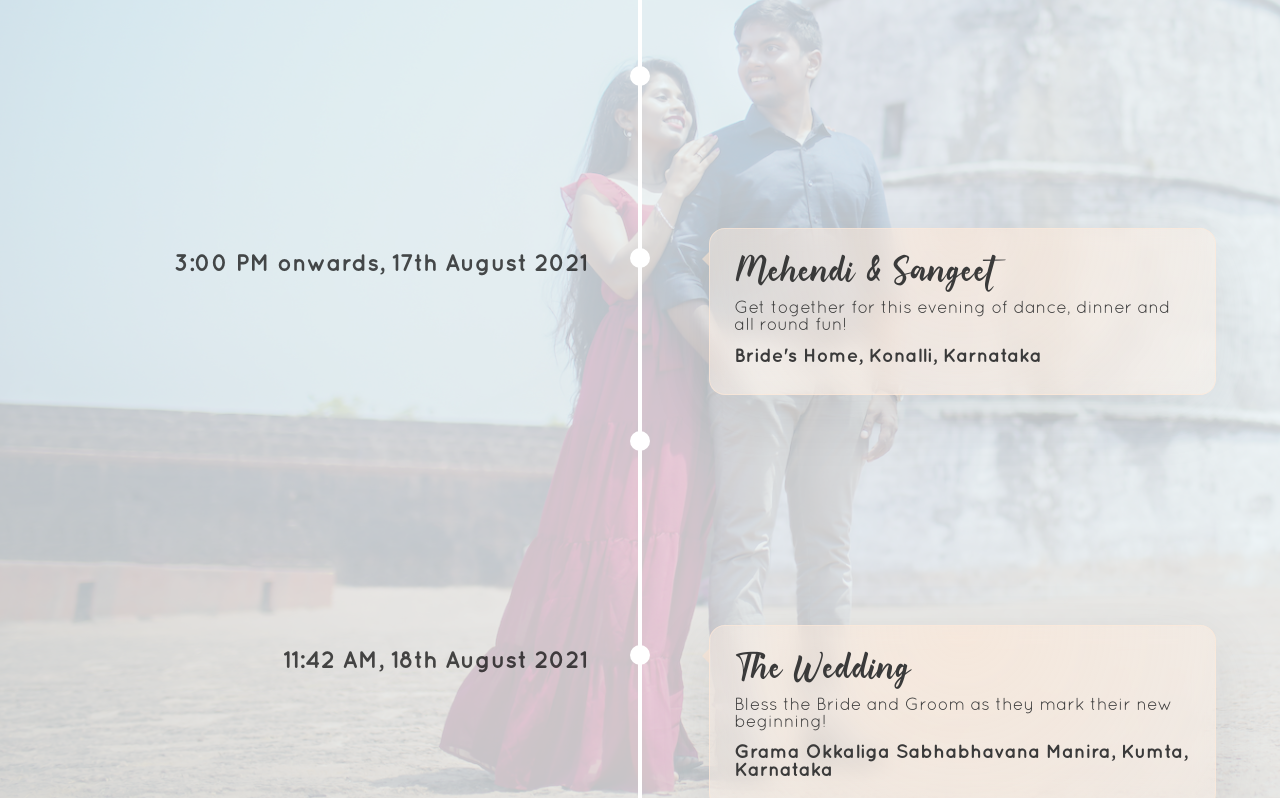
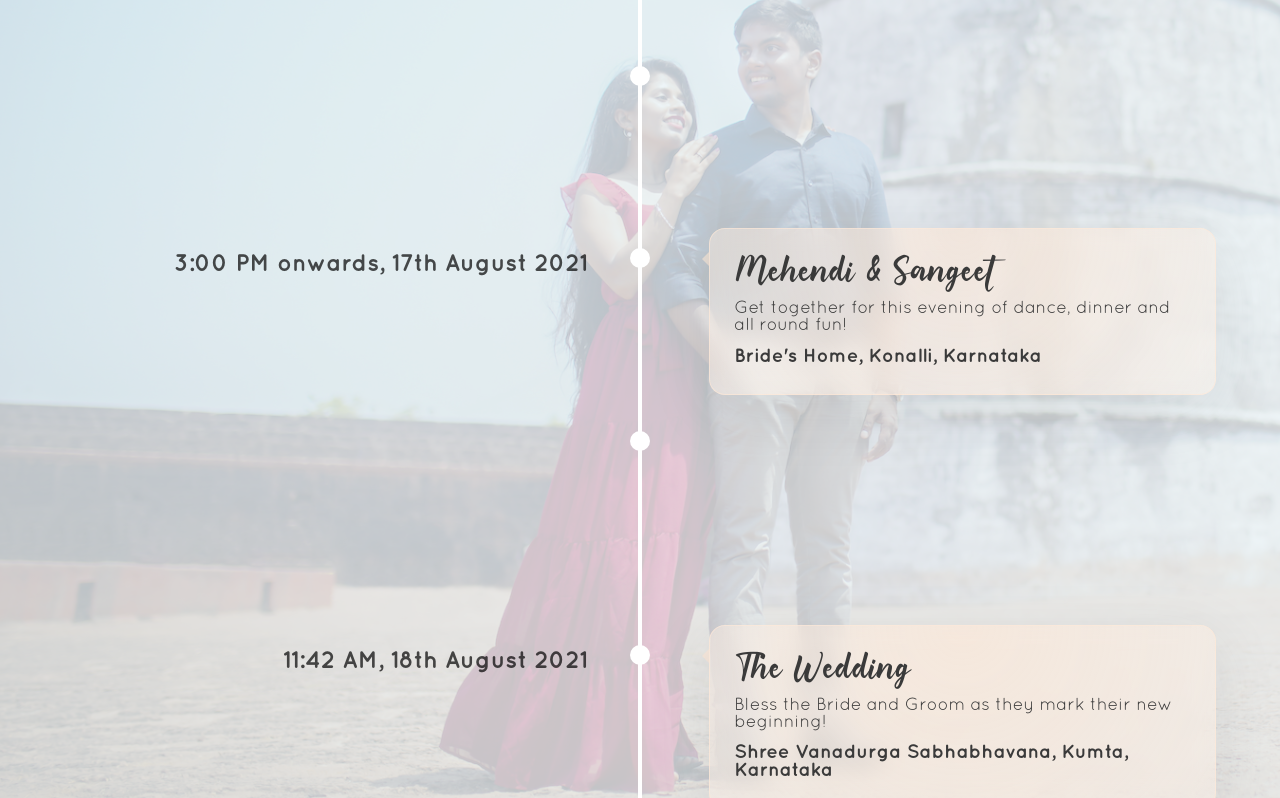
Before and after one commit to riteshgrandhi/pritty_greshious_wedding, a React (Create React App) app: page / in a window 1280 px wide. Shown: the part 802-1600 px from the top of the page. Built offline with nearby package versions, Linux system fonts and the light colour scheme.

Commit message:
Fixed domain and event details

```diff
--- a/package.json
+++ b/package.json
@@ -2,7 +2,7 @@
   "name": "pritty_greshious_wedding",
   "version": "0.1.0",
   "private": true,
-  "homepage": "http://riteshgrandhi.github.io/pritty_greshious_wedding",
+  "homepage": "https://wedding.prittygreshious.com/",
   "dependencies": {
     "@testing-library/jest-dom": "^5.11.4",
     "@testing-library/react": "^11.1.0",
--- a/src/components/Events.tsx
+++ b/src/components/Events.tsx
@@ -40,13 +40,13 @@ export const Events = React.forwardRef<HTMLDivElement>((props, ref) => {
     {
       eventName: "The Wedding",
       eventDescription: "Bless the Bride and Groom as they mark their new beginning!",
-      eventLocation: "Grama Okkaliga Sabhabhavana Manira, Kumta, Karnataka",
+      eventLocation: "Shree Vanadurga Sabhabhavana, Kumta, Karnataka",
       eventDateTime: "11:42 AM, 18th August 2021",
     },
     {
       eventName: "Vratam & Reception",
       eventDescription: "Meet the newly-weds host Satyanarayana Vratam with their families followed by Reception",
-      eventLocation: "Utsav Banquet Hall, Rajahmundry, Andhra Pradesh",
+      eventLocation: "Sri Kanya Grand Banquet Hall, Rajahmundry, Andhra Pradesh",
       eventDateTime: "12:00 PM onwards, 21st August 2021",
     },
   ];
```
